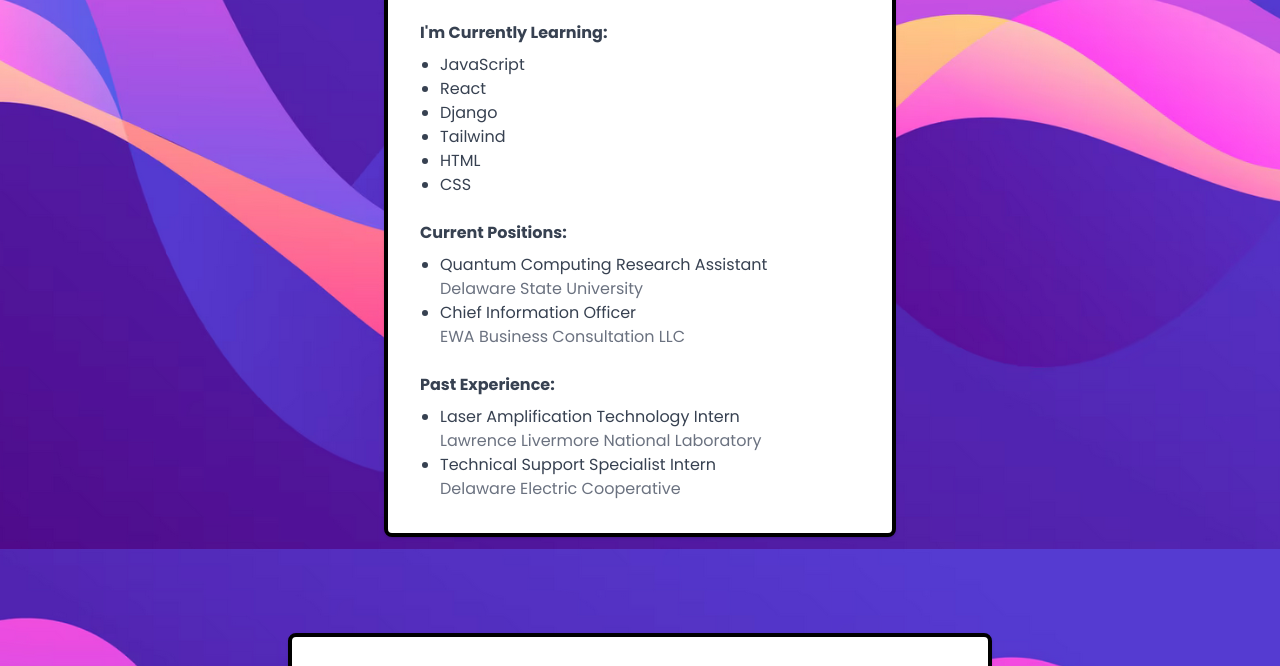
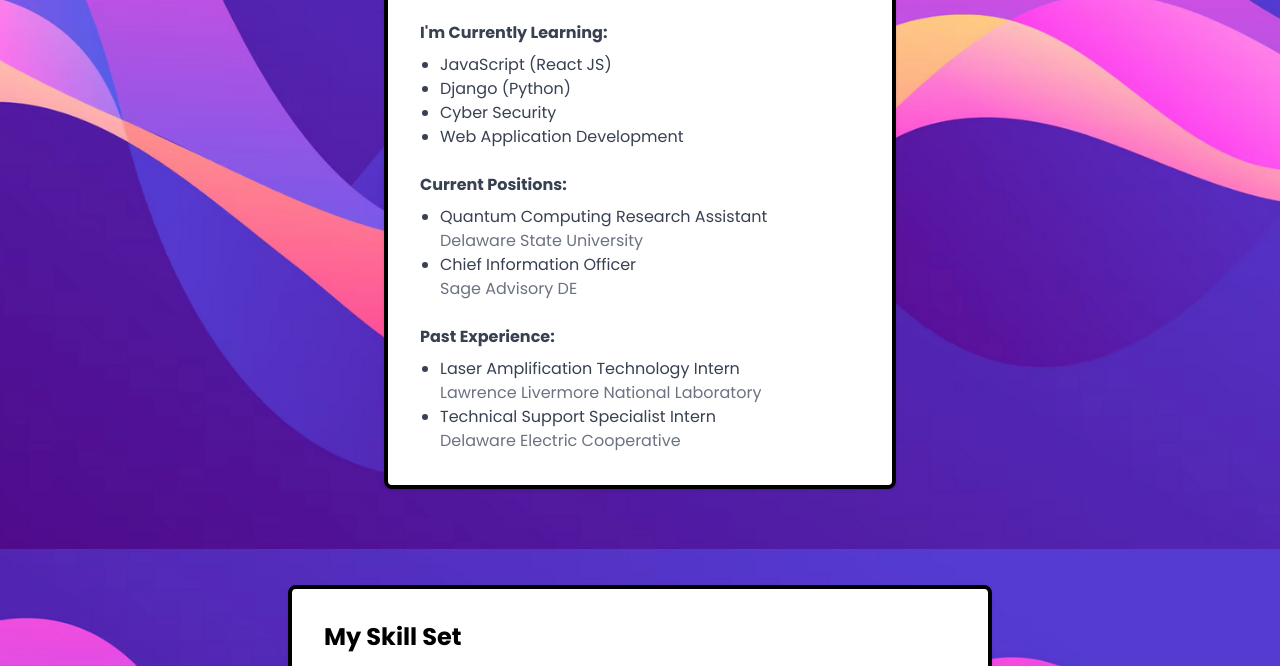
Before and after one commit to cZAlpha/czalpha.github.io, a plain HTML site: page index.html in a window 1280 px wide. Shown: the part 1051-1717 px from the top of the page. Drawn offline with nearby package versions, Linux system fonts and the light colour scheme.

Commit message:
Changed job title and current learning content

```diff
--- a/index.html
+++ b/index.html
@@ -230,12 +230,10 @@
             <div class="text-gray-700">
                 <p class="font-bold mb-2">I'm Currently Learning:</p>
                 <ul class="list-disc pl-5">
-                    <li>JavaScript</li>
-                    <li>React</li>
-                    <li>Django</li>
-                    <li>Tailwind</li>
-                    <li>HTML</li>
-                    <li>CSS</li>
+                    <li>JavaScript (React JS)</li>
+                    <li>Django (Python)</li>
+                    <li>Cyber Security</li>
+                    <li>Web Application Development</li>
                 </ul>
             </div>
             </br>
@@ -245,7 +243,7 @@
                     <li>Quantum Computing Research Assistant</li>
                     <p class="text-gray-500">Delaware State University</p>
                     <li>Chief Information Officer</li>
-                    <p class="text-gray-500">EWA Business Consultation LLC</p>
+                    <p class="text-gray-500">Sage Advisory DE</p>
                 </ul>
             </div>
             </br>
```
